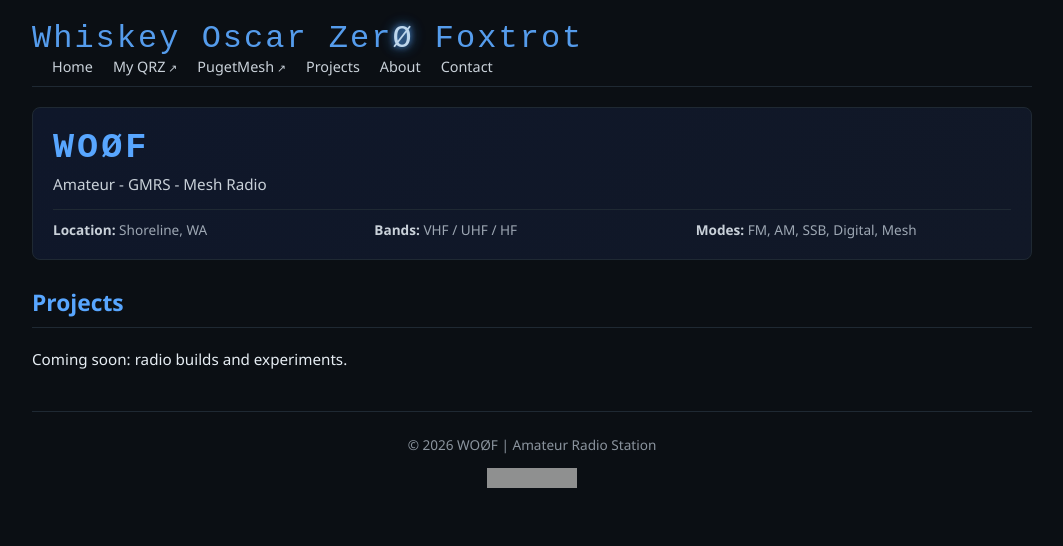
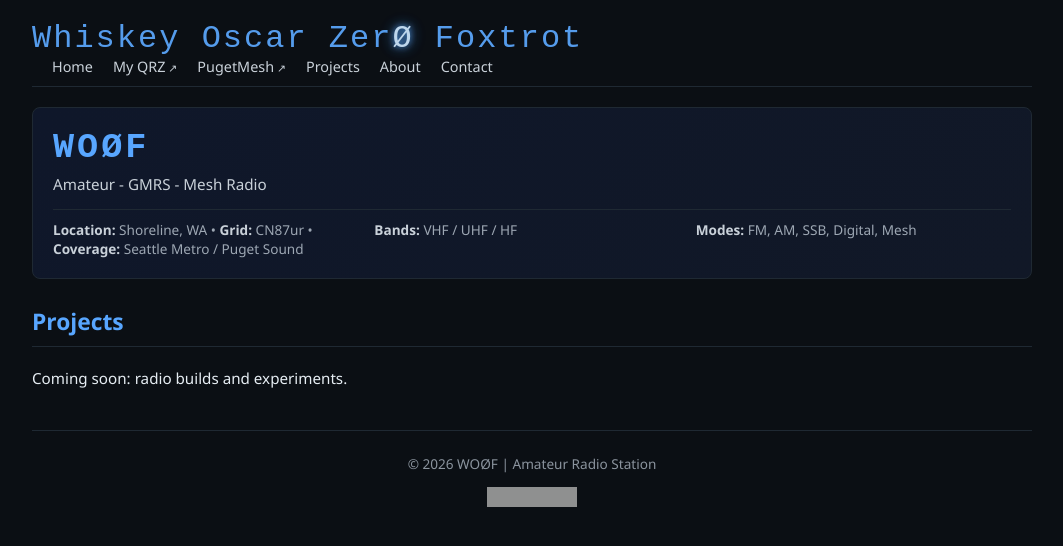
Before and after one commit to Lymitliss/Lymitliss.github.io, a Jekyll site: the page built from projects.md, in a window 1280 px wide. Shown: the top 546 px of the page, without its empty margins (108-1171 px from the left). Built offline with Jekyll 4.4.1, drawn with Linux system fonts in a browser that asks for light colours; grey boxes are pictures that could not be loaded.

Commit message:
Update default.html

```diff
--- a/_layouts/default.html
+++ b/_layouts/default.html
@@ -31,7 +31,11 @@
       <p class="hero-subtitle">Amateur - GMRS - Mesh Radio</p>
 
       <div class="station-info">
-        <div><strong>Location:</strong> Shoreline, WA</div>
+        <div>
+          <strong>Location:</strong> Shoreline, WA •
+          <strong>Grid:</strong> CN87ur •
+          <strong>Coverage:</strong> Seattle Metro / Puget Sound
+        </div>
         <div><strong>Bands:</strong> VHF / UHF / HF</div>
         <div><strong>Modes:</strong> FM, AM, SSB, Digital, Mesh</div>
       </div>
```
